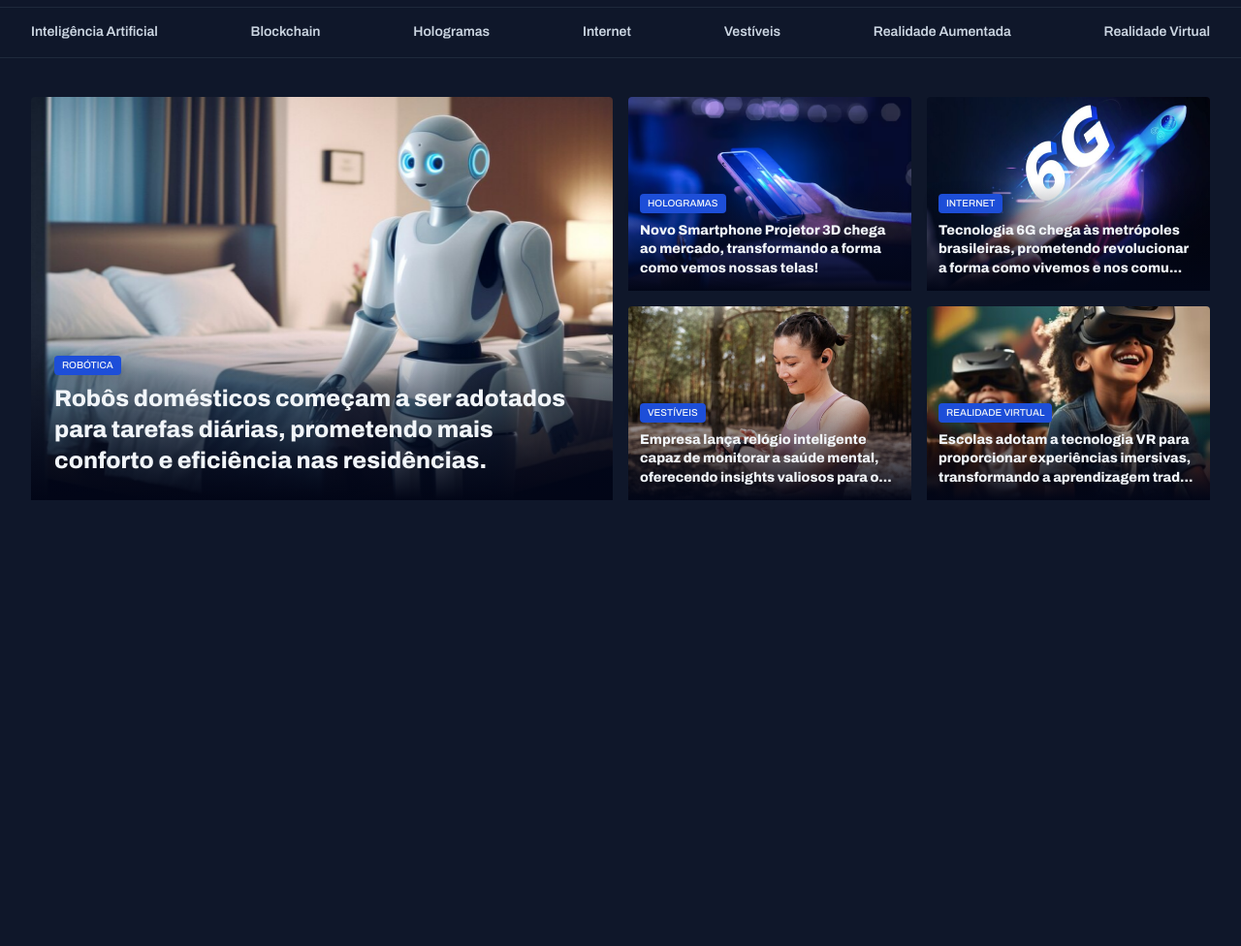
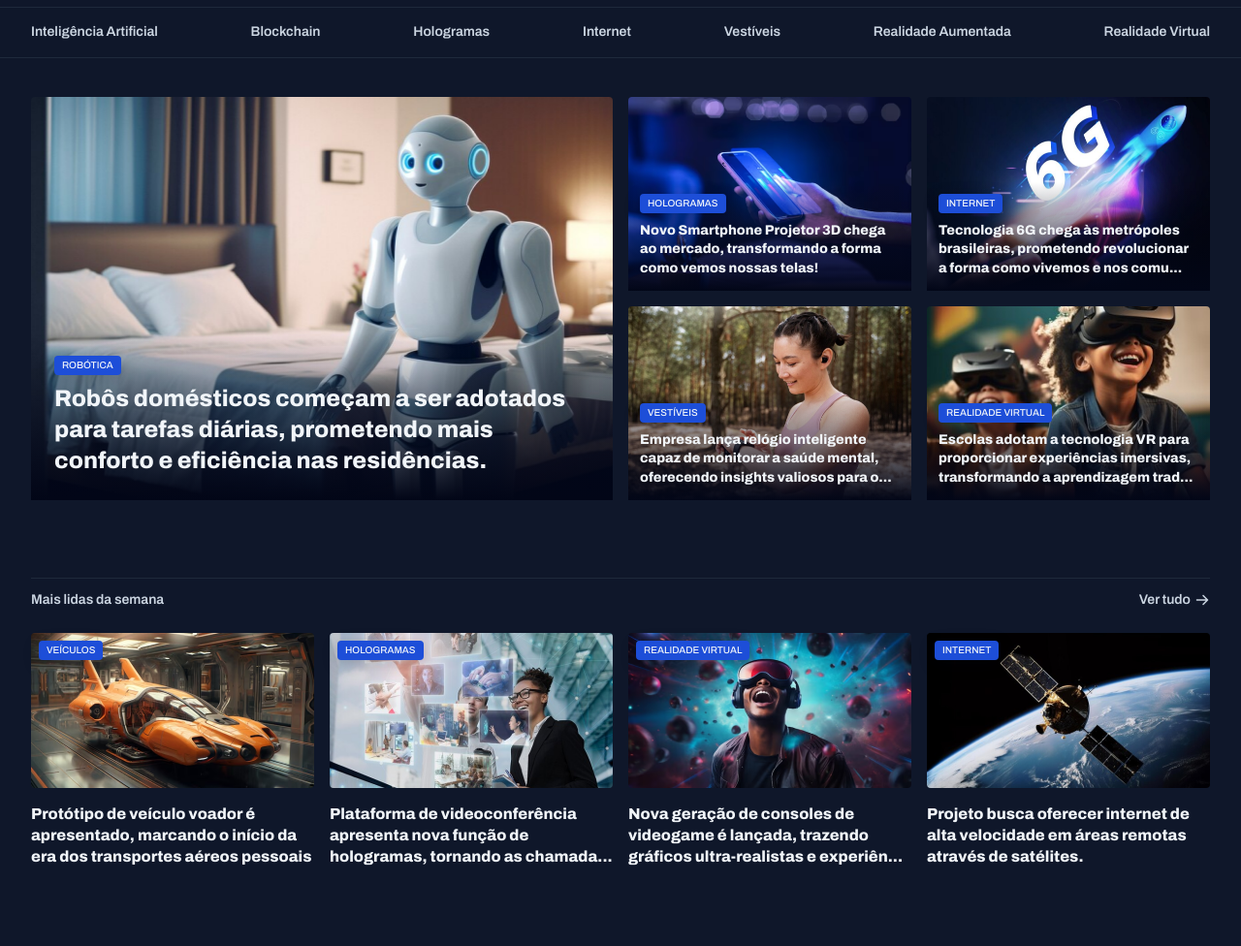
Before and after one commit to Erick-P-Calauro/projeto-portal-noticias, a plain HTML site: page index.html in a window 1280 px wide. Shown: the part 65-1041 px from the top of the page at 97% size. Before the commit the page ends 800 px from the top, so only its background shows below. Drawn offline with Linux system fonts and the light colour scheme.

Commit message:
feat: Estruturando e estilizando seção 'mais lidas da semana'

```diff
--- a/index.html
+++ b/index.html
@@ -100,5 +100,57 @@
             </article>
         </div>
     </main>
+    <section id="mais-lidas">
+        <div class="container">
+            <header>
+                <span>Mais lidas da semana</span>
+                <a class="see-more" href="#">
+                    <span>Ver tudo</span>
+                    <img src="./assets/icons/ArrowRight.svg" alt="Seta apontando para a direita">
+                    <img src="./assets/icons/ArrowRightHover.svg" alt="Seta apontando para a direita">
+                </a>
+            </header>
+            <div class="cards">
+                <article class="card">
+                    <div class="content-tag">
+                        <span>Veículos</span>
+                    </div>
+                    <img src="./assets/imagens/Image 06.png" alt="Imagem de um protótipo de carro voador da cor amarela">
+                    <h2>
+                        Protótipo de veículo voador é apresentado, marcando o início da era dos transportes aéreos
+                        pessoais
+                    </h2>
+                </article>
+                <article class="card">
+                    <div class="content-tag">
+                        <span>Hologramas</span>
+                    </div>
+                    <img src="./assets/imagens/Image 07.png" alt="Imagem de um protótipo de carro voador da cor amarela">
+                    <h2>
+                        Plataforma de videoconferência apresenta nova função de hologramas,
+                        tornando as chamada...
+                    </h2>
+                </article>
+                <article class="card">
+                    <div class="content-tag">
+                        <span>Realidade Virtual</span>
+                    </div>
+                    <img src="./assets/imagens/Image 08.png" alt="Imagem de um protótipo de carro voador da cor amarela">
+                    <h2>
+                        Nova geração de consoles de videogame é lançada, trazendo gráficos ultra-realistas e experiên...
+                    </h2>
+                </article>
+                <article class="card">
+                    <div class="content-tag">
+                        <span>Internet</span>
+                    </div>
+                    <img src="./assets/imagens/Image 09.png" alt="Imagem de um protótipo de carro voador da cor amarela">
+                    <h2>
+                        Projeto busca oferecer internet de alta velocidade em áreas remotas através de satélites.
+                    </h2>
+                </article>
+            </div>
+        </div>
+    </section>
 </body>
 </html>
--- a/styles/global.css
+++ b/styles/global.css
@@ -53,6 +53,7 @@ body {
 
 .content-tag span {
     font: 500 10px/1.2 var(--font-family);
+    color: var(--text-color-primary);
     letter-spacing: 4%;
 }
 
@@ -70,6 +71,7 @@ h3 {
 
 span {
     font: var(--span);
+    color: var(--text-color-secondary);
 }
 
 a {
@@ -77,6 +79,31 @@ a {
     color: inherit;
 }
 
-a:hover {
+a:hover span {
     color: var(--brand-color-light);
 }
+
+a.see-more {
+    display: flex;
+    align-items: center;
+    gap: 4px;
+
+    & :nth-child(3) {
+        display: none;
+    }
+
+    &:hover {
+        & :nth-child(2) {
+            display: none;
+        }
+
+        & :nth-child(3) {
+            display: inline;
+        }
+    }
+
+    img {
+        width: 16px;
+        height: 16px;
+    }
+}
--- a/styles/header.css
+++ b/styles/header.css
@@ -31,11 +31,3 @@ header nav#navbar-secondary {
 
     padding-block: 14px;
 }
-
-header nav#navbar-secondary a {
-    color: var(--text-color-secondary);
-}
-
-header nav#navbar-secondary a:hover {
-    color: var(--brand-color-light);
-}
--- a/styles/index.css
+++ b/styles/index.css
@@ -1,3 +1,4 @@
 @import url("./global.css");
 @import url("./header.css");
 @import url("./main.css");
+@import url("./mais-lidas.css");
--- /dev/null
+++ b/styles/mais-lidas.css
@@ -0,0 +1,70 @@
+#mais-lidas {
+
+    padding-bottom: 80px;
+
+    .container {
+
+        header {
+            display: flex;
+            align-items: center;
+            justify-content: space-between;
+
+            border-top: 1px solid var(--stroke-color);
+
+            padding-block: 12px;
+            margin-bottom: 12px;
+        }
+
+        .cards {
+            display: grid;
+            grid-auto-flow: column;
+
+            gap: 16px;
+            max-width: 100%;
+
+            .card {
+                position: relative;
+                inset: 0;
+
+                .content-tag {
+                    position: absolute;
+                    margin: 8px;
+                }
+
+                img {
+                    border-radius: 4px;
+
+                    height: 160px;
+                    object-fit: cover;
+
+                    margin-bottom: 8px;
+                }
+            }
+        }
+    }
+
+    a.see-more {
+        display: flex;
+        align-items: center;
+        gap: 4px;
+
+        & :nth-child(3) {
+            display: none;
+        }
+
+        &:hover {
+            & :nth-child(2) {
+                display: none;
+            }
+
+            & :nth-child(3) {
+                display: inline;
+            }
+        }
+
+        img {
+            width: 16px;
+            height: 16px;
+        }
+    }
+}
```
